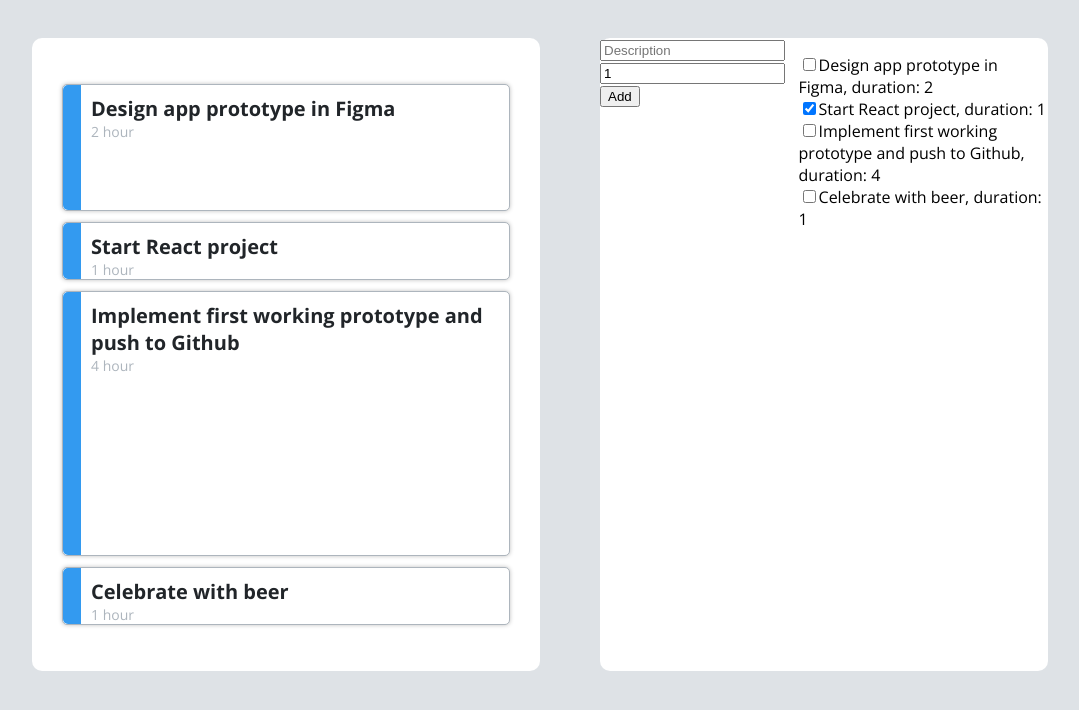
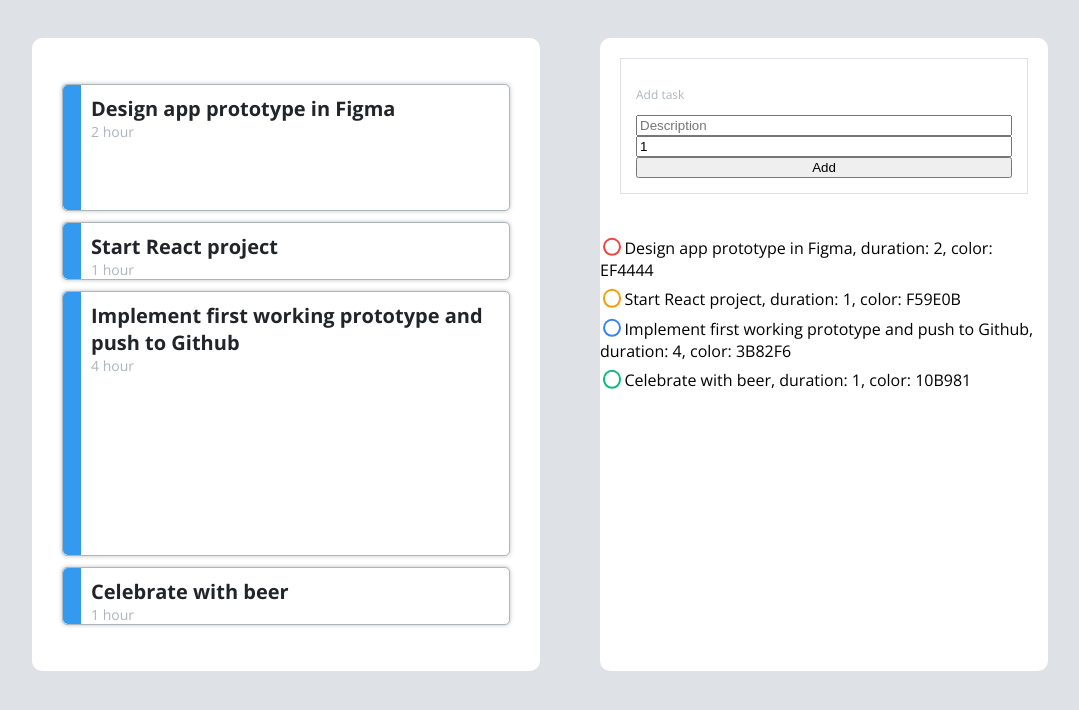
Before and after one commit to dcrescimbeni/todo-less, a React (Create React App) app: page / in a window 1280 px wide. Shown: the top 710 px of the page, without its empty margins (100-1179 px from the left). Built offline with nearby package versions, Linux system fonts and the light colour scheme.

Commit message:
Added basic styling

```diff
--- a/src/AddItem/AddItem.js
+++ b/src/AddItem/AddItem.js
@@ -1,3 +1,5 @@
+import styled from 'styled-components';
+
 export default function AddItem({
   handleAdd,
   taskDescription,
@@ -6,7 +8,8 @@
   handleDurationChange,
 }) {
   return (
-    <div>
+    <MainWrapper>
+      <DescriptionHelper>Add task</DescriptionHelper>
       <input
         type="text"
         value={taskDescription}
@@ -26,6 +29,21 @@
         autoComplete="off"
       />
       <input type="button" value="Add" onClick={handleAdd} />
-    </div>
+    </MainWrapper>
   );
 }
+
+const MainWrapper = styled.div`
+  display: flex;
+  flex-direction: column;
+  justify-content: center;
+  margin: 20px;
+  padding: 15px;
+  border: 1px solid #dee2e6;
+`;
+
+const DescriptionHelper = styled.p`
+  font-size: 12px;
+  color: #adb5bd;
+  display: block;
+`;
--- a/src/App.css
+++ b/src/App.css
@@ -10,4 +10,5 @@
   border-radius: 10px;
   flex-basis: clamp(350px, 35vw, 550px);
   display: flex;
+  flex-direction: column;
 }
--- a/src/App.js
+++ b/src/App.js
@@ -9,15 +9,29 @@
     description: 'Design app prototype in Figma',
     duration: 2,
     completed: false,
+    color: 'EF4444',
   },
-  { id: 2, description: 'Start React project', duration: 1, completed: true },
+  {
+    id: 2,
+    description: 'Start React project',
+    duration: 1,
+    completed: true,
+    color: 'F59E0B',
+  },
   {
     id: 3,
     description: 'Implement first working prototype and push to Github',
     duration: 4,
     completed: false,
+    color: '3B82F6',
   },
-  { id: 4, description: 'Celebrate with beer', duration: 1, completed: false },
+  {
+    id: 4,
+    description: 'Celebrate with beer',
+    duration: 1,
+    completed: true,
+    color: '10B981',
+  },
 ];
 
 function App() {
@@ -28,6 +42,7 @@
   const [taskDescription, setTaskDescription] = useState('');
   const [taskDuration, setTaskDuration] = useState(1);
   const [taskCompleted, setTaskCompleted] = useState(false);
+  const [taskColor, setTaskColor] = useState('blue');
 
   // Handles
   function handleAdd() {
@@ -41,6 +56,7 @@
         description: taskDescription,
         duration: taskDuration,
         completed: false,
+        color: taskColor,
       },
     ];
     setTodoList(tasks);
--- a/src/TaskColumn/TaskColumn.js
+++ b/src/TaskColumn/TaskColumn.js
@@ -41,16 +41,18 @@
                           {...provided.dragHandleProps}
                           ref={provided.innerRef}
                         >
-                          <input
+                          <CheckBox
                             type="checkbox"
                             name="completedStatus"
                             id="completedStatus"
+                            color={element.color}
                             checked={element.completed}
                             onChange={(e) =>
                               handleToggledTask(element.id, e.target.checked)
                             }
                           />
-                          {element.description}, duration: {element.duration}
+                          {element.description}, duration: {element.duration},
+                          color: {element.color}
                         </TaskElement>
                       )}
                     </Draggable>
@@ -75,4 +77,14 @@
   margin: 0px;
 `;
 
+const CheckBox = styled.input`
+  appearance: none;
+  margin: 3px;
+  width: 1.15rem;
+  height: 1.15rem;
+  border: 0.15rem solid #${(props) => props.color};
+  border-radius: 50%;
+  transform: translateY(0.3rem);
+`;
+
 // TODO: Add drag and drop
```
